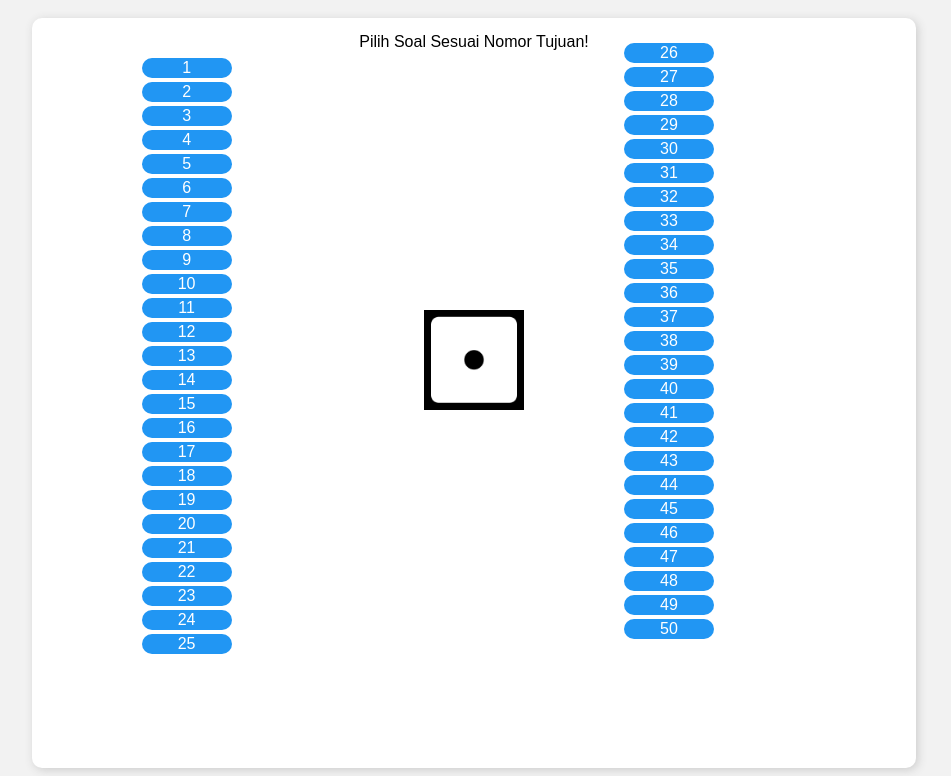
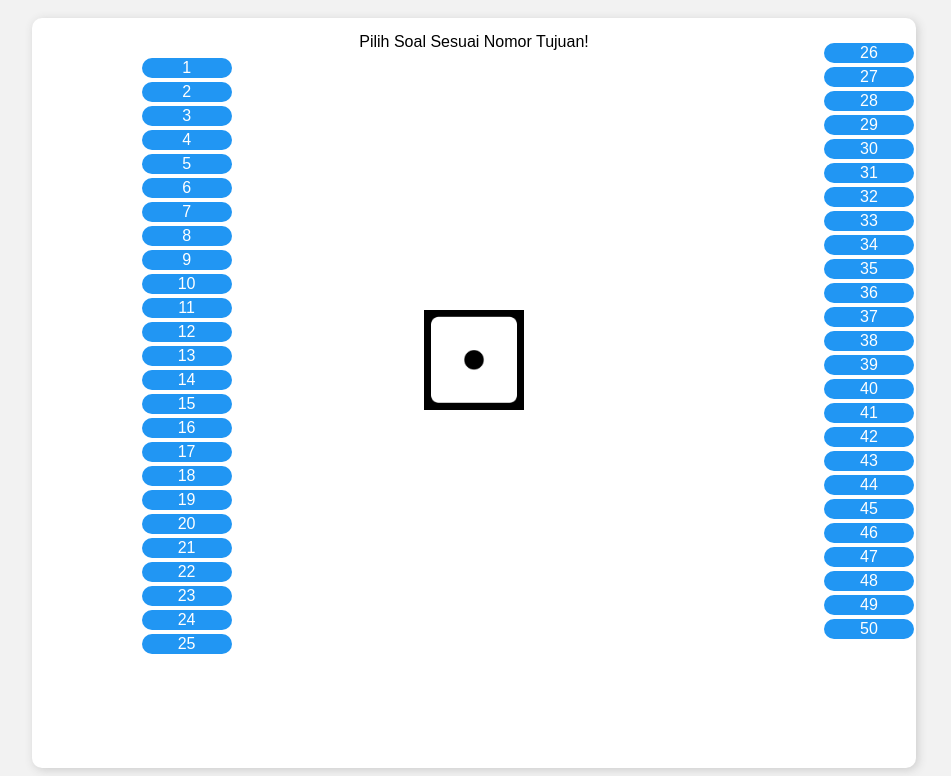
Before and after one commit to IrOsens/IrOsoal-ular-tangga.github.io, a plain HTML site: page index.html in a window 1280 px wide. Shown: the part 90-866 px from the top of the page, without its empty margins (166-1117 px from the left). Drawn offline with Linux system fonts and the light colour scheme.

Commit message:
Update style.css

```diff
--- a/style.css
+++ b/style.css
@@ -72,7 +72,7 @@ h1 {
 
   position: absolute;
   margin-top: -615px;
-  right: 400px;
+  right: 200px;
 
 }
 
```
